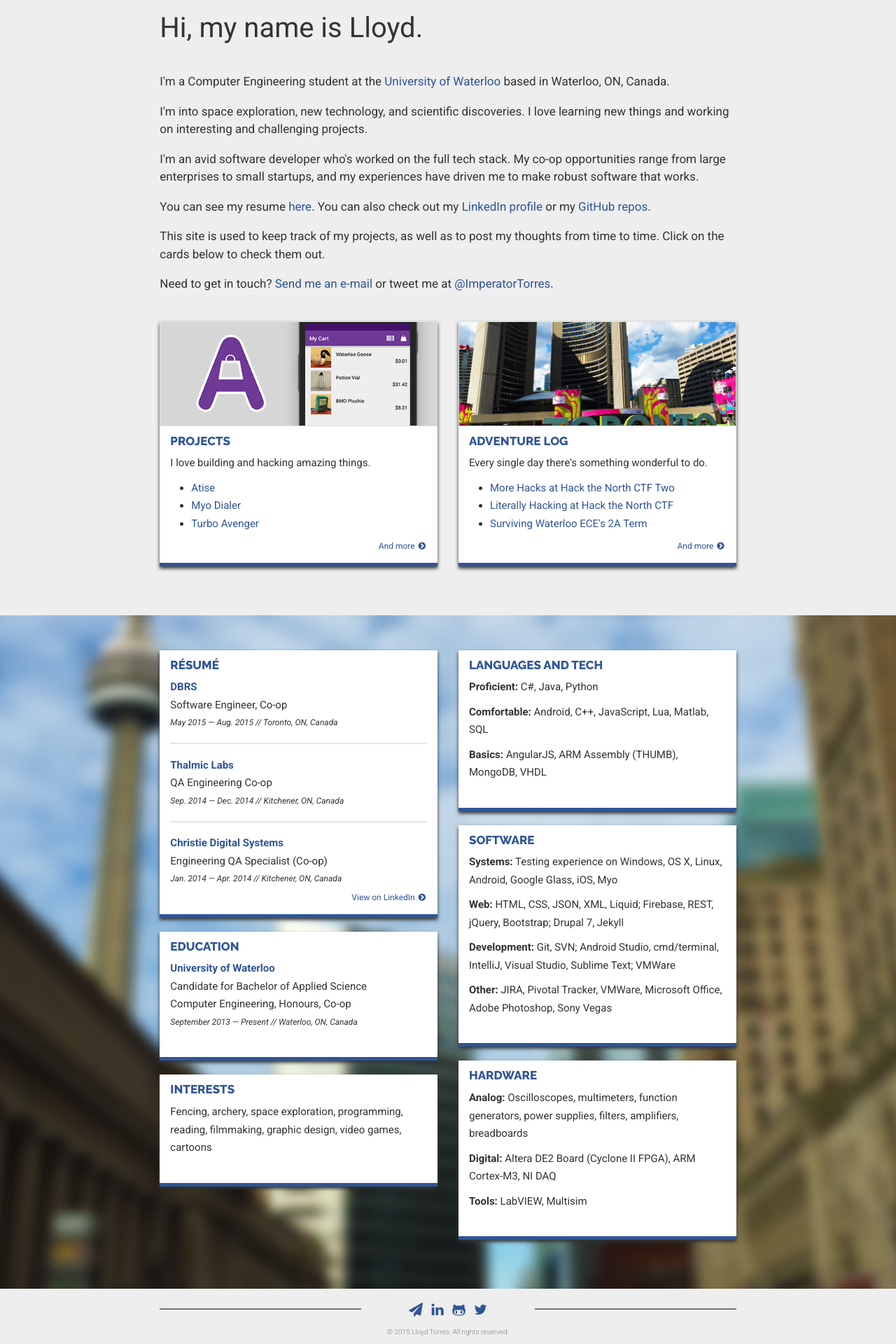
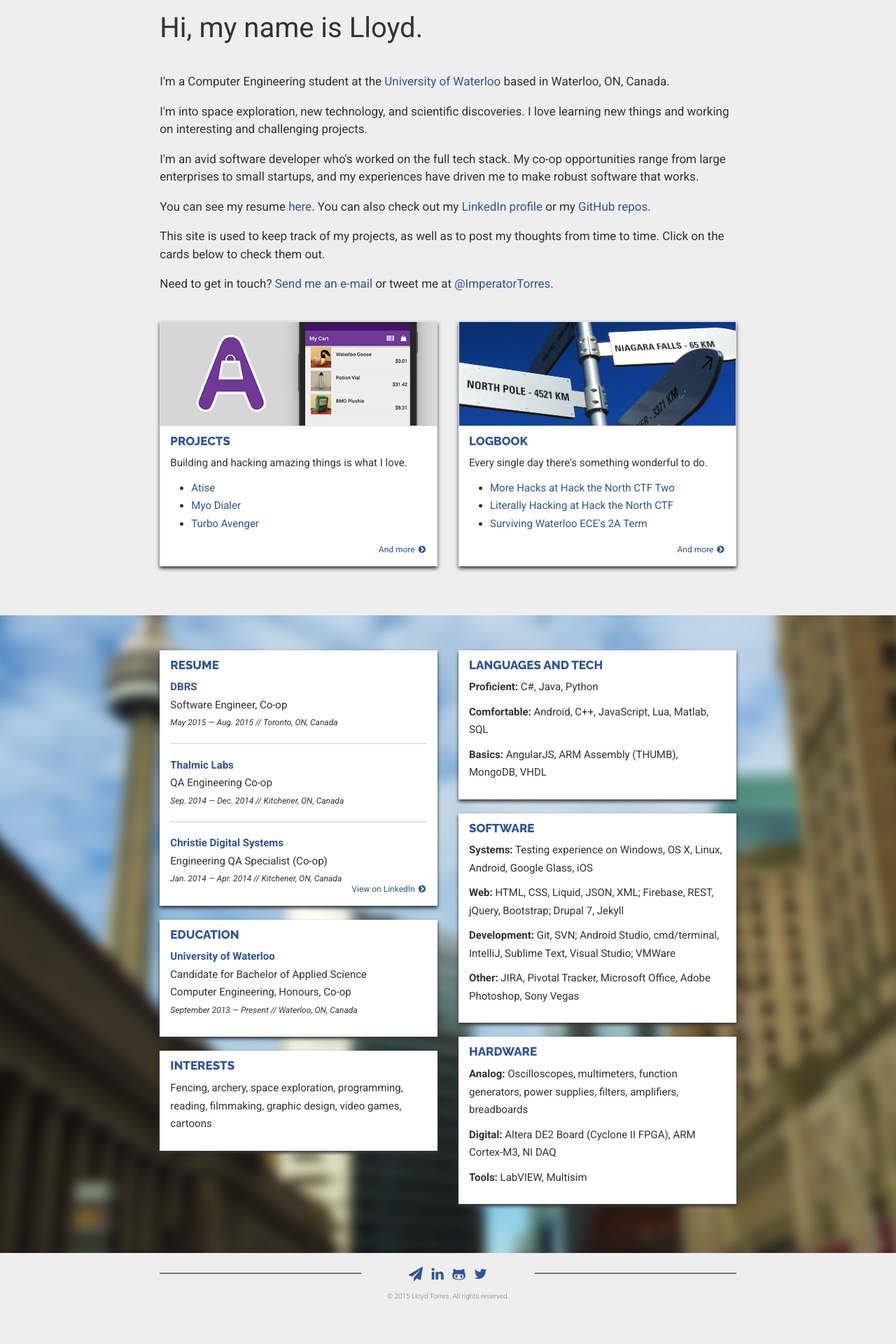
Before and after one commit to lloydtorres/lloydtorres.github.io, a Jekyll site: the page built from index.html, in a window 1280 px wide. Shown: the part 934-2854 px from the top of the page at 70% size. Built offline with Jekyll 4.4.1, drawn with Linux system fonts in a browser that asks for light colours; nearby versions of some CDN libraries; after the commit the page ends 2803 px from its top, so only the background shows below that.

Commit message:
Adventure Log -> Logbook

```diff
--- a/_includes/header.html
+++ b/_includes/header.html
@@ -20,9 +20,9 @@
         </div>
         <div id="navbar" class="navbar-collapse collapse">
             <ul class="nav navbar-nav navbar-right site-nav">
-                <li><a href="/" class="{% if setActive == 'about' %}active{% endif %}"><span class="fa fa-lightbulb-o fa-fw navicons"></span> About</a></li>
+                <li><a href="/" class="{% if setActive == 'about' %}active{% endif %}"><span class="fa fa-rocket fa-fw navicons"></span> About</a></li>
                 <li><a href="/projects/" class="{% if setActive == 'projects' %}active{% endif %}"><span class="fa fa-flask fa-fw navicons"></span> Projects</a></li>
-                <li><a href="/log/" class="{% if setActive == 'log' %}active{% endif %}"><span class="fa fa-rocket fa-fw navicons"></span> Adventure Log</a></li>
+                <li><a href="/log/" class="{% if setActive == 'log' %}active{% endif %}"><span class="fa fa-pencil fa-fw navicons"></span> Logbook</a></li>
             </ul>
         </div>
         <!--/.navbar-collapse -->
--- a/_layouts/post.html
+++ b/_layouts/post.html
@@ -61,7 +61,7 @@
             <div class="container col-md-offset-2 col-md-8">
                 <div class="curtain-overlay-expanded">
                     <div class="expanded-overlay-content">
-                        <h3><a href="/log/">Adventure Log</a></h3>
+                        <h3><a href="/log/">Logbook</a></h3>
                         <h1>{{ page.title }}</h1>
                         <!--googleoff: snippet-->
                         <p class="tags">
@@ -98,7 +98,7 @@
 
                     <div class="col-center">
                         <div class="social-icons-large">
-                            <a href="/log/" title="Back to Adventure Log"/><span class="fa fa-chevron-circle-left fa-2x"></span></a>
+                            <a href="/log/" title="Back to Logbook"/><span class="fa fa-chevron-circle-left fa-2x"></span></a>
                             <a href="https://www.facebook.com/sharer/sharer.php?u={{ site.url }}{{ page.url }}" target="_blank" title="Facebook"/><span class="fa fa-facebook-square fa-2x"></span></a>
                             <a href="https://twitter.com/intent/tweet?url={{ site.url }}{{ page.url }}&text={{ page.title }}&via=ImperatorTorres" target="_blank" title="Twitter"/><span class="fa fa-twitter-square fa-2x"></span></a>
                             <a href="https://plus.google.com/share?url={{ site.url }}{{ page.url }}" target="_blank" title="Google+"/><span class="fa fa-google-plus-square fa-2x"></span></a>
--- a/_layouts/tag_index.html
+++ b/_layouts/tag_index.html
@@ -29,7 +29,7 @@
           <div class="curtain-overlay-expanded">
               <div class="container col-md-offset-2 col-md-8">
                   <div class="expanded-overlay-content">
-                      <h3><a href="/log/">Adventure Log</a></h3>
+                      <h3><a href="/log/">Logbook</a></h3>
                       <h1>{{ page.title }}</h1>
                   </div>
               </div>
--- a/_sass/_layout.scss
+++ b/_sass/_layout.scss
@@ -668,7 +668,6 @@
     position: relative;
     background-color: white;
     margin-bottom: 20px;
-    border-bottom: 5px solid $mignonic-blue;
     -moz-box-shadow: 0px 3px 5px #333;
     -webkit-box-shadow: 0px 3px 5px #333;
     -o-box-shadow:  0px 3px 5px #333;
@@ -842,7 +841,6 @@
     background-color: white;
     width: 100%;
     min-height: 350px;
-    border-bottom: 5px solid $mignonic-blue;
     margin-bottom: 20px;
     overflow: hidden;
     -moz-box-shadow: 0px 3px 5px #333;
@@ -929,7 +927,6 @@
     background-color: white;
     width: 100%;
     height: auto;
-    border-bottom: 5px solid $mignonic-blue;
     margin-bottom: 20px;
     -moz-box-shadow: 0px 3px 5px #333;
     -webkit-box-shadow: 0px 3px 5px #333;
--- a/index.html
+++ b/index.html
@@ -67,7 +67,7 @@
                             </div>
                             <div class="log-desc">
                                 <h2><a href="/projects/">Projects</a></h2>
-                                <p>I love building and hacking amazing things.</p>
+                                <p>Building and hacking amazing things is what I love.</p>
                                 <ul>
                                     <li><a href="/projects/atise/">Atise</a></li>
                                     <li><a href="/projects/myodialer/">Myo Dialer</a></li>
@@ -81,10 +81,10 @@
                     <div class="col-sm-6">
                         <div class="project-entry card-front">
                             <div class="log-img">
-                                <a href="/log/"><img src="/images/headers/log-preview.jpg" title="Adventure Log" alt="Adventure Log"/></a>
+                                <a href="/log/"><img src="/images/headers/log-preview.jpg" title="Logbook" alt="Logbook"/></a>
                             </div>
                             <div class="log-desc">
-                                <h2><a href="/log/">Adventure Log</a></h2>
+                                <h2><a href="/log/">Logbook</a></h2>
                                 <p>Every single day there's something wonderful to do.</p>
                                 <ul>
                                     {% for post in site.posts limit:3 %}
@@ -109,7 +109,7 @@
                     <div class="col-sm-6 col-xs-12">
                         <div class="resume-card">
                             <div class="resume-content">
-                                <h2><a href="https://www.linkedin.com/in/lartorres">Résumé</a></h2>
+                                <h2><a href="https://www.linkedin.com/in/lartorres">Resume</a></h2>
                                 <!--
                                 <div class="job-promo">
                                     <div class="job-promo-inner">
@@ -216,10 +216,10 @@
                                 <h2>Software</h2>
 
                                 <div class="resume-entry">
-                                    <p><strong>Systems:</strong> Testing experience on Windows, OS X, Linux, Android, Google Glass, iOS, Myo</p>
-                                    <p><strong>Web:</strong> HTML, CSS, JSON, XML, Liquid; Firebase, REST, jQuery, Bootstrap; Drupal 7, Jekyll</p>
-                                    <p><strong>Development:</strong> Git, SVN; Android Studio, cmd/terminal, IntelliJ, Visual Studio, Sublime Text; VMWare</p>
-                                    <p><strong>Other:</strong> JIRA, Pivotal Tracker, VMWare, Microsoft Office, Adobe Photoshop, Sony Vegas</p>
+                                    <p><strong>Systems:</strong> Testing experience on Windows, OS X, Linux, Android, Google Glass, iOS</p>
+                                    <p><strong>Web:</strong> HTML, CSS, Liquid, JSON, XML; Firebase, REST, jQuery, Bootstrap; Drupal 7, Jekyll</p>
+                                    <p><strong>Development:</strong> Git, SVN; Android Studio, cmd/terminal, IntelliJ, Sublime Text, Visual Studio; VMWare</p>
+                                    <p><strong>Other:</strong> JIRA, Pivotal Tracker, Microsoft Office, Adobe Photoshop, Sony Vegas</p>
                                 </div>
                             </div>
                         </div>
```
Also changed, not shown: log.md (+1 -1 lines), images/headers/log-preview.jpg.
